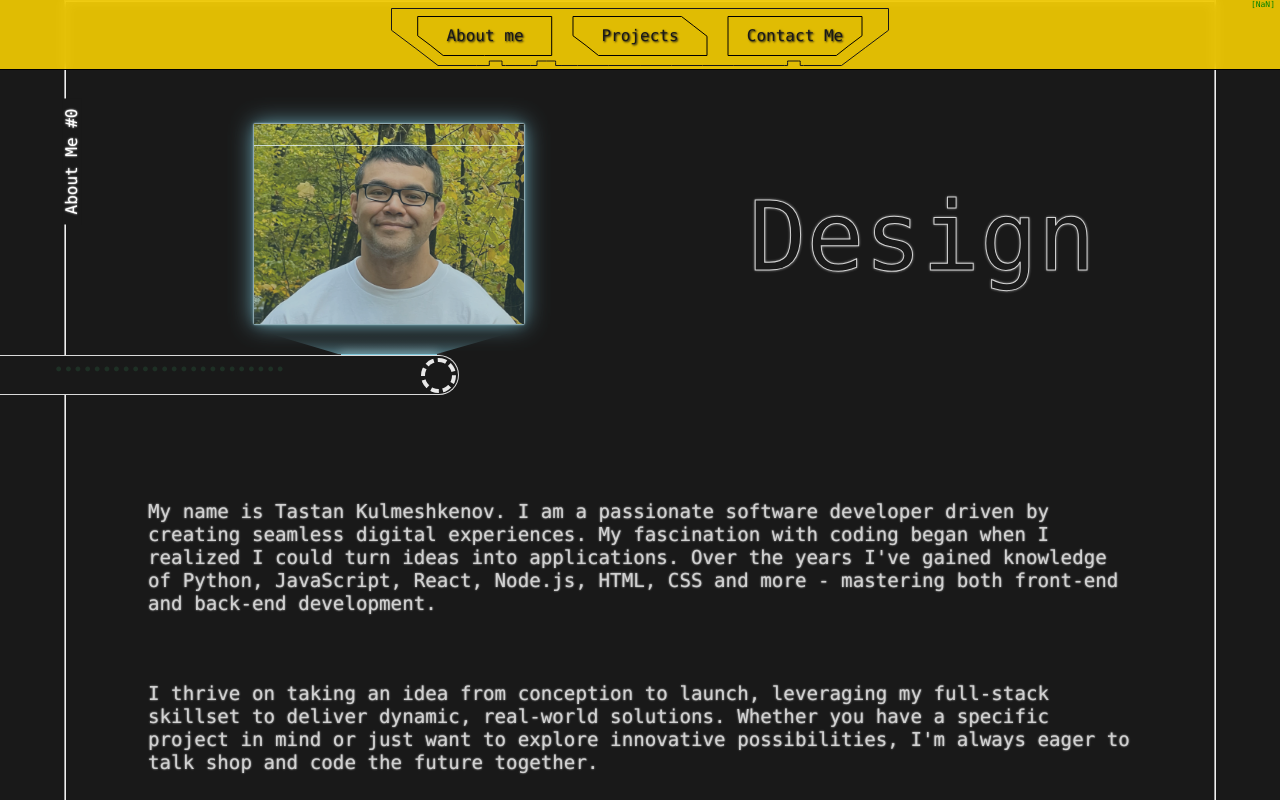
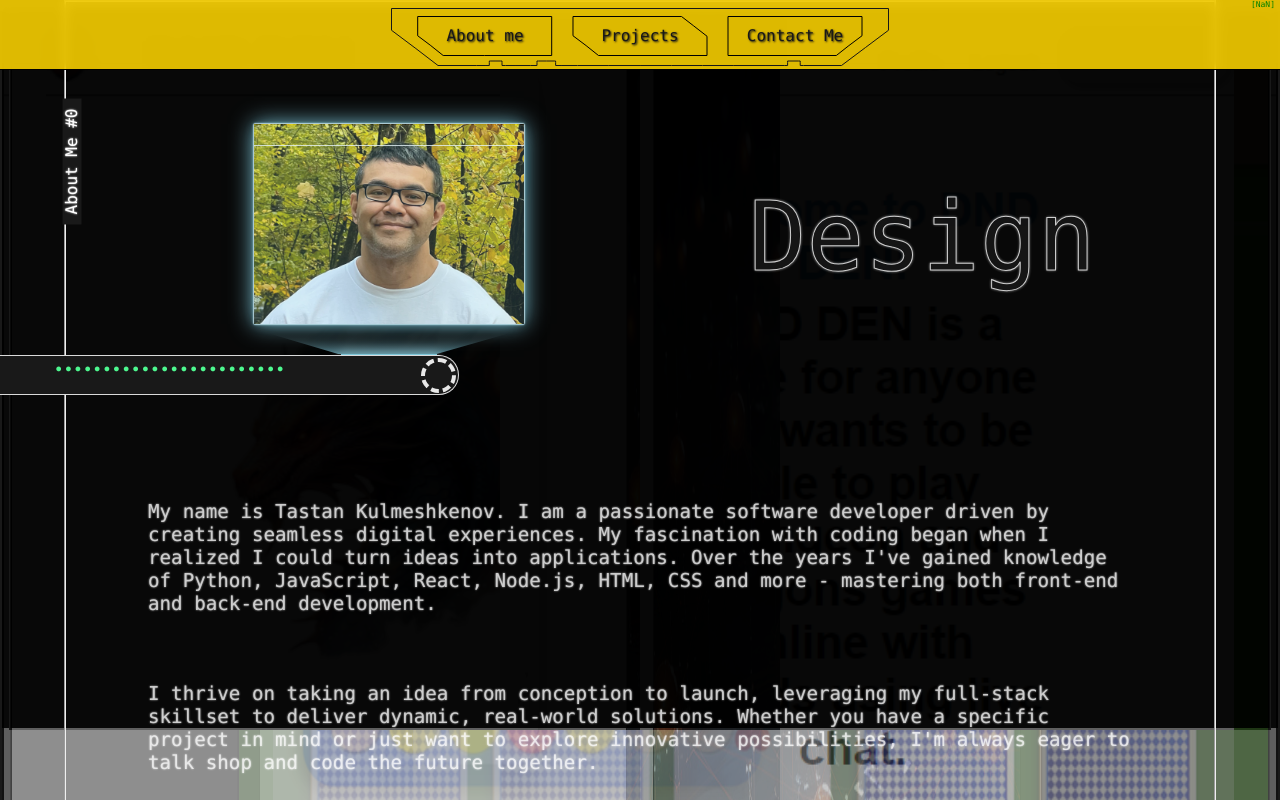
Before and after one commit to taskul/mySite, a React (Create React App) app: page / in a window 1280 px wide. Shown: the top 800 px of the page. Built offline with nearby package versions, Linux system fonts and the light colour scheme.

Commit message:
updated routes

```diff
--- a/src/App.js
+++ b/src/App.js
@@ -25,6 +25,7 @@ function App() {
       <BrowserRouter>
       <NavBar />
       <ScrollTracker />
+      <AppRoutes />
       <MainContainer>
         <BoxContainer num={1} fieldset={"About Me #0"} color={"ffd500e5"}>
           <ImageContainer
--- a/src/routes/AppRoutes.js
+++ b/src/routes/AppRoutes.js
@@ -2,12 +2,13 @@ import { Route, Routes, Navigate } from "react-router-dom";
 import AboutPage from "./AboutPage";
 import ProjectsPage from "./ProjectsPage";
 import ContactPage from "./ContactPage";
+import Carousel from "../components/Carousel";
 
 export default function AppRoutes() {
     return (
         <div>
             <Routes>
-                <Route path="/" element={<AboutPage />} />
+                <Route path="/" element={<Carousel />} />
                 <Route path="/projects" element={<ProjectsPage />} />
                 <Route path="/contact" element={<ContactPage />} />
             </Routes>
```
